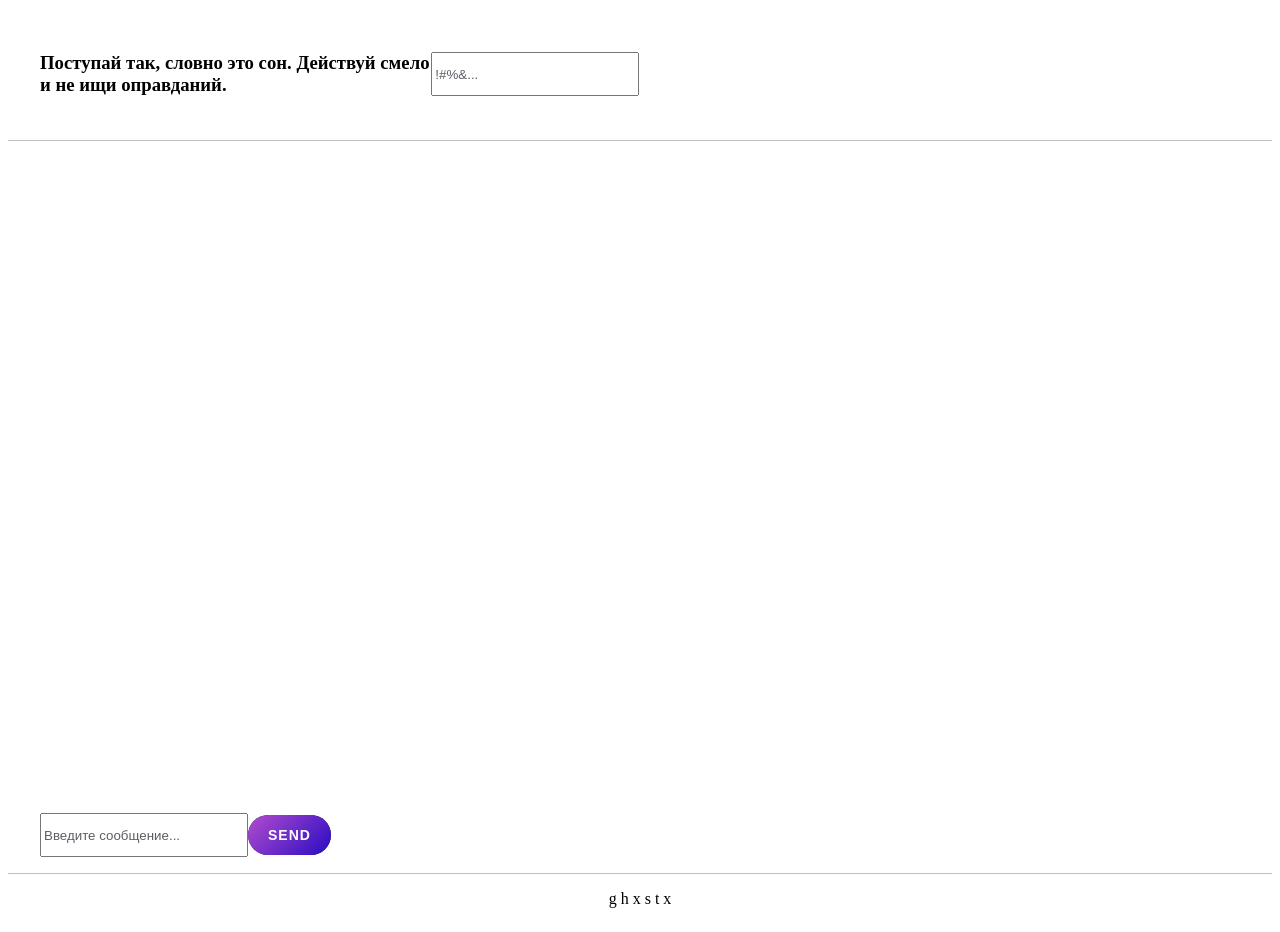
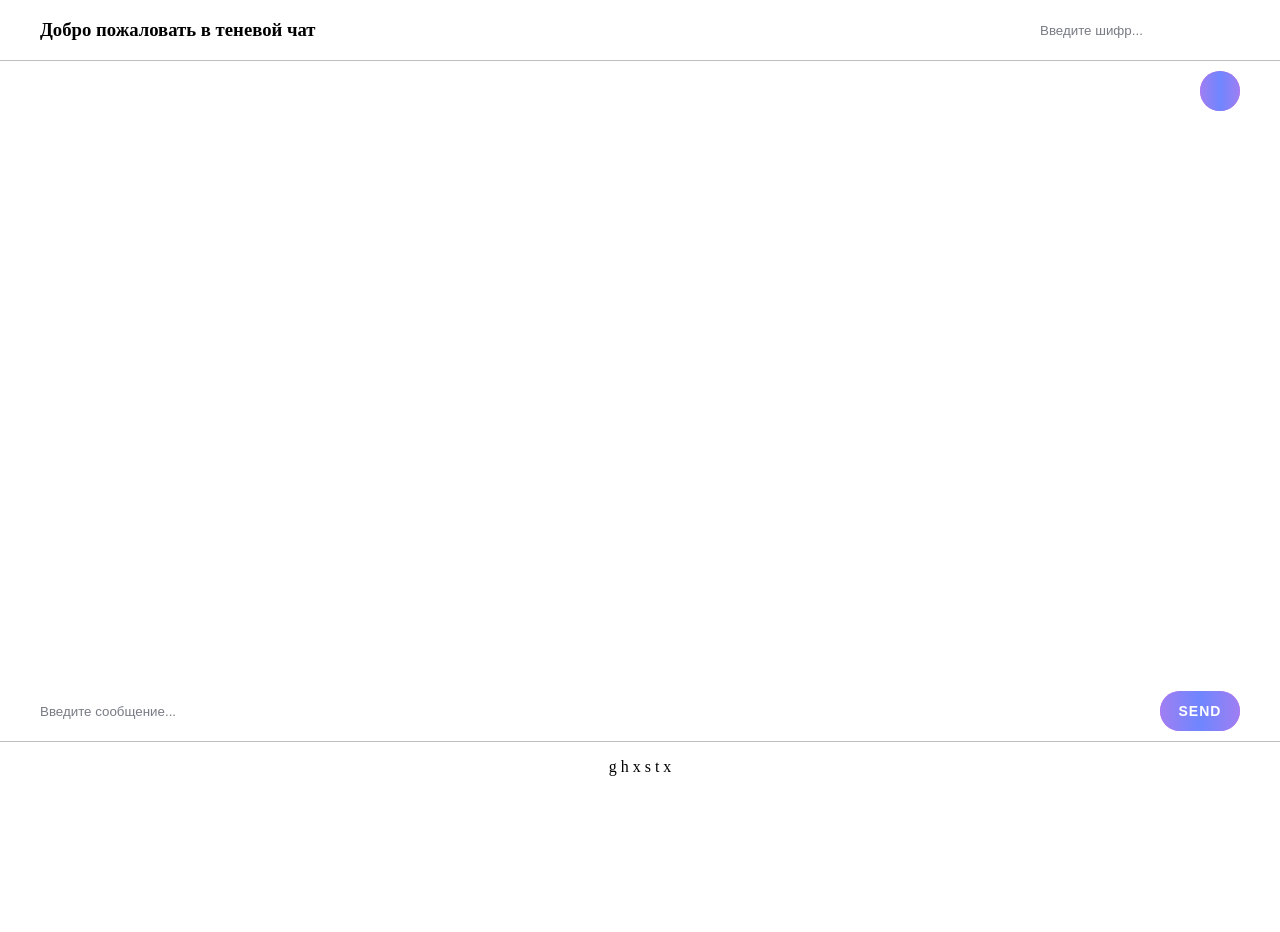
Before and after one commit to vueree/pallium, a Vue app: page / in a window 1280 px wide. After the commit the page ends 802 px from the top, so only its background shows below. Built offline with nearby package versions, Linux system fonts and the light colour scheme.

Commit message:
feat: add localstorage and fix styles and components

```diff
--- a/src/App.vue
+++ b/src/App.vue
@@ -6,9 +6,9 @@ import ShadowChat from "./views/ShadowChat.vue";
 
 <template>
   <div class="flex flex-column">
-    <HeaderBase class="max-width" />
+    <HeaderBase />
     <div class="cl_dived w-full" />
-    <ShadowChat class="max-width mx-auto" />
+    <ShadowChat class="mx-auto" />
     <div class="cl_dived w-full" />
     <FooterBase class="max-width mx-auto" />
   </div>
--- a/src/assets/main.css
+++ b/src/assets/main.css
@@ -1,3 +1,13 @@
+html,
+body {
+  margin: 0;
+}
+
+input {
+  border: 0;
+  outline: none;
+}
+
 .flex {
   display: flex;
 }
--- a/src/components/FooterBase.vue
+++ b/src/components/FooterBase.vue
@@ -1,5 +1,11 @@
 <template>
-  <footer>
-    <p class="text-center cl_purple-light">g h x s t x</p>
+  <footer :class="$style.wrapper">
+    <p class="text-center">g h x s t x</p>
   </footer>
 </template>
+
+<style module>
+.wrapper {
+  height: 60px;
+}
+</style>
--- a/src/components/HeaderBase.vue
+++ b/src/components/HeaderBase.vue
@@ -6,24 +6,19 @@ const inputValue = ref("");
 </script>
 
 <template>
-  <header
-    :class="[
-      $style.header,
-      'flex items-center justify-between w-full mx-auto p-16'
-    ]"
-  >
-    <h3>Поступай так, словно это сон. Действуй смело и не ищи оправданий.</h3>
+  <header class="flex items-center justify-between w-full mx-auto max-width">
+    <h3>Добро пожаловать в теневой чат</h3>
     <InputBase
       :modelValue="inputValue"
       type="password"
-      minWidth="200px"
-      placeholder="!#%&..."
+      minWidth="150px"
+      placeholder="Введите шифр..."
     />
   </header>
 </template>
 
 <style module>
-.header {
-  min-height: 100px;
+.title {
+  margin-top: auto;
 }
 </style>
--- /dev/null
+++ b/src/components/atom/BtnBase.vue
@@ -0,0 +1,82 @@
+<script setup lang="ts">
+import { defineEmits, defineProps } from "vue";
+
+const emit = defineEmits(["update:active"]);
+const props = defineProps({
+  label: {
+    type: String,
+    default: "Send"
+  },
+  disabled: {
+    type: Boolean,
+    default: false
+  },
+  width: {
+    type: String,
+    default: "20px"
+  }
+});
+
+const handleClick = () => {
+  if (!props.disabled) {
+    emit("update:active");
+  }
+};
+</script>
+
+<template>
+  <button
+    :class="$style['magic-border-button']"
+    :style="{ minWidth: width }"
+    :disabled="disabled"
+    @click="handleClick"
+  >
+    <span :class="$style['magic-border-button__text']">{{ props.label }}</span>
+  </button>
+</template>
+
+<style module>
+.magic-border-button {
+  position: relative;
+  display: inline-flex;
+  align-items: center;
+  justify-content: center;
+  height: 40px;
+  padding: 0 20px;
+  border-radius: 20px;
+  font-size: 0.875rem;
+  font-weight: 600;
+  text-transform: uppercase;
+  letter-spacing: 1px;
+  min-height: 40px;
+  cursor: pointer;
+  border: none;
+  outline: none;
+  overflow: hidden;
+  transition: all 0.3s ease;
+  background-color: #ff6fd8;
+}
+
+.magic-border-button::before {
+  content: "";
+  position: absolute;
+  top: 0;
+  left: -100%;
+  width: 300%;
+  height: 100%;
+  background: linear-gradient(90deg, #ff6fd8, #6f86ff, #ff6fd8);
+  transition: all 0.4s ease;
+  z-index: 0;
+}
+
+.magic-border-button:hover::before {
+  left: 0;
+  transition: all 0.4s ease;
+}
+
+.magic-border-button__text {
+  z-index: 1;
+  color: white;
+  position: relative;
+}
+</style>
--- a/src/components/atom/InputBase.vue
+++ b/src/components/atom/InputBase.vue
@@ -8,7 +8,7 @@ interface Props {
   id?: string;
   required?: boolean;
   placeholder?: string;
-  minWidth?: string;
+  width?: string;
 }
 
 const props = withDefaults(defineProps<Props>(), {
@@ -17,7 +17,7 @@ const props = withDefaults(defineProps<Props>(), {
   id: "",
   placeholder: "",
   required: false,
-  minWidth: "200px"
+  width: "200px"
 });
 
 const emit = defineEmits(["update:modelValue"]);
@@ -33,42 +33,37 @@ const inputId = computed(
 </script>
 
 <template>
-  <div class="input-wrapper">
+  <div :class="[$style['input-wrapper'], 'flex items-center relative']">
     <input
       v-model="inputValue"
+      :style="{ width: width, height: '26px' }"
+      :class="$style.input"
       :type="type"
       :id="inputId"
       :name="name"
       :placeholder="placeholder"
       :required="required"
-      :style="{ minWidth: minWidth, height: '38px' }"
-    >
-    <slot />
-  </input>
+    />
+    <slot :class="$style.slot" />
   </div>
 </template>
 
-<style scoped>
+<style module>
 .input-wrapper {
   position: relative;
-  width: 100%;
-
+  min-height: 60px;
 }
 
 .input {
-  padding: 0.5rem;
-  border: 1px solid #8b7fe5;
-  border-radius: 4px;
+  padding: 8px 0;
+  border: none;
 }
 
-input::placeholder {
-  color: #5c5e65;
+.input::placeholder {
+  color: #797b85;
 }
 
-input:focus,
-input:not(:placeholder-shown) {
-  transform: translateX(2px);
-  font-size: 0.95rem;
-  color: #333;
+.slot {
+  margin-top: auto;
 }
 </style>
--- a/src/views/ShadowChat.vue
+++ b/src/views/ShadowChat.vue
@@ -1,19 +1,38 @@
 <script setup lang="ts">
-import { ref } from "vue";
+import { ref, onMounted, watch } from "vue";
 import InputBase from "@/components/atom/InputBase.vue";
+import BtnBase from "@/components/atom/BtnBase.vue";
 import type { IMessage } from "../types/index.ts";
 
 const chatInput = ref("");
 const messages = ref<IMessage[]>([]);
 
+// Функция для сохранения сообщений в localStorage
+const saveMessagesToLocalStorage = () => {
+  localStorage.setItem("chatMessages", JSON.stringify(messages.value));
+};
+
+// Функция для загрузки сообщений из localStorage
+const loadMessagesFromLocalStorage = () => {
+  const savedMessages = localStorage.getItem("chatMessages");
+  if (savedMessages) {
+    messages.value = JSON.parse(savedMessages).map((message: IMessage) => ({
+      ...message,
+      timestamp: new Date(message.timestamp)
+    }));
+  }
+};
+
 const sendMessage = () => {
   if (chatInput.value.trim()) {
-    messages.value.push({
+    const newMessage = {
       id: Date.now(),
       text: chatInput.value,
       timestamp: new Date()
-    });
+    };
+    messages.value = [...messages.value, newMessage];
     chatInput.value = "";
+    saveMessagesToLocalStorage();
   }
 };
 
@@ -23,13 +42,35 @@ const handleKeydown = (event: KeyboardEvent) => {
     sendMessage();
   }
 };
+
+const removeChat = () => {
+  messages.value = [];
+};
+
+// Загрузка сообщений при монтировании компонента
+onMounted(() => {
+  loadMessagesFromLocalStorage();
+});
+
+// Сохранение сообщений при их изменении
+watch(
+  messages,
+  () => {
+    saveMessagesToLocalStorage();
+  },
+  { deep: true }
+);
 </script>
 
 <template>
   <main
-    :class="[$style.wrapper, 'flex flex-column p-16 w-full h-full mx-auto']"
+    :class="[
+      $style.wrapper,
+      'flex flex-column w-full h-full mx-auto max-width'
+    ]"
   >
-    <div :class="[$style.chatArea, 'flex w-full']">
+    <BtnBase :class="$style['button-remove']" label="" @click="removeChat" />
+    <div :class="[$style.chatArea, 'flex flex-column w-full']">
       <div
         v-for="message in messages"
         :key="message.id"
@@ -47,11 +88,10 @@ const handleKeydown = (event: KeyboardEvent) => {
         class="w-full"
         type="text"
         placeholder="Введите сообщение..."
+        width="1200px"
         @keydown="handleKeydown"
       >
-        <button :class="$style['magic-border-button']">
-          <span :class="$style['magic-border-button__text']">Send</span>
-        </button>
+        <BtnBase @click="sendMessage" />
       </InputBase>
     </div>
   </main>
@@ -59,19 +99,18 @@ const handleKeydown = (event: KeyboardEvent) => {
 
 <style module>
 .wrapper {
-  min-height: 700px;
+  position: relative;
+  height: calc(100vh - 120px);
 }
 
 .chatArea {
   flex-grow: 1;
   overflow-y: auto;
-  flex-direction: column-reverse;
+  padding: 20px 0;
 }
 
 .message {
-  padding: 4px;
-  background-color: #f0f0f0;
-  border-radius: 8px;
+  padding: 4px 0;
   align-self: flex-start;
 }
 
@@ -90,59 +129,12 @@ const handleKeydown = (event: KeyboardEvent) => {
 }
 
 .inputArea {
-  padding-top: 10px;
   margin-top: auto;
 }
 
-.magic-border-button {
-  position: relative;
-  display: inline-flex;
-  align-items: center;
-  justify-content: center;
-  height: 40px;
-  padding: 0 20px;
-  border-radius: 20px;
-  background-color: #1e293b;
-  color: white;
-  font-size: 0.875rem;
-  font-weight: 600;
-  text-transform: uppercase;
-  letter-spacing: 1px;
-  cursor: pointer;
-  border: none;
-  outline: none;
-  overflow: hidden;
-  transition: all 0.3s ease;
-}
-
-.magic-border-button::before {
-  content: "";
+.button-remove {
   position: absolute;
-  left: 0;
-  top: 0;
-  width: 100%;
-  height: 100%;
-  border-radius: 20px;
-  padding: 2px;
-  background: linear-gradient(135deg, #ff6fd8, #3813c2, #ff6fd8, #3813c2);
-  background-size: 400% 400%;
-  animation: magic-border-gradient 5s ease infinite;
-  z-index: 1;
-}
-
-.magic-border-button__text {
-  z-index: 1;
-}
-
-@keyframes magic-border-gradient {
-  0% {
-    background-position: 0% 50%;
-  }
-  50% {
-    background-position: 100% 50%;
-  }
-  100% {
-    background-position: 0% 50%;
-  }
+  right: 0;
+  top: 10px;
 }
 </style>
```
